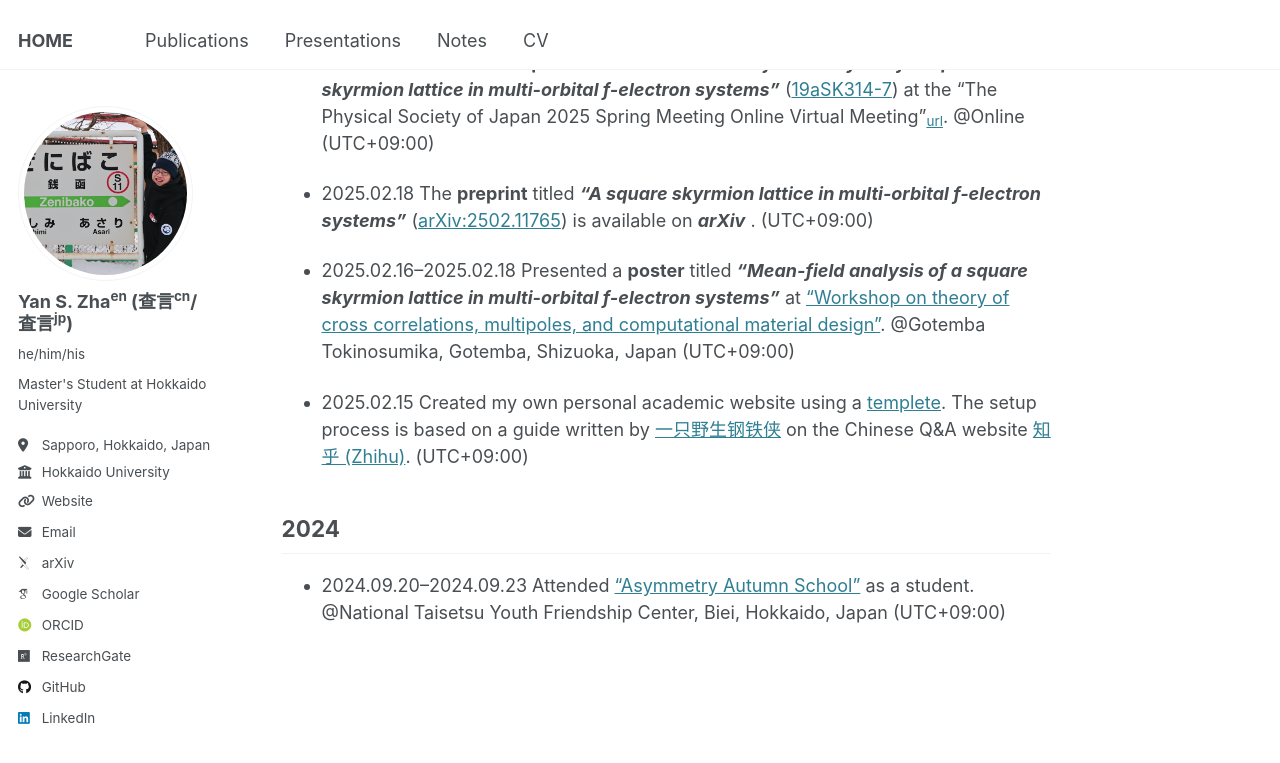
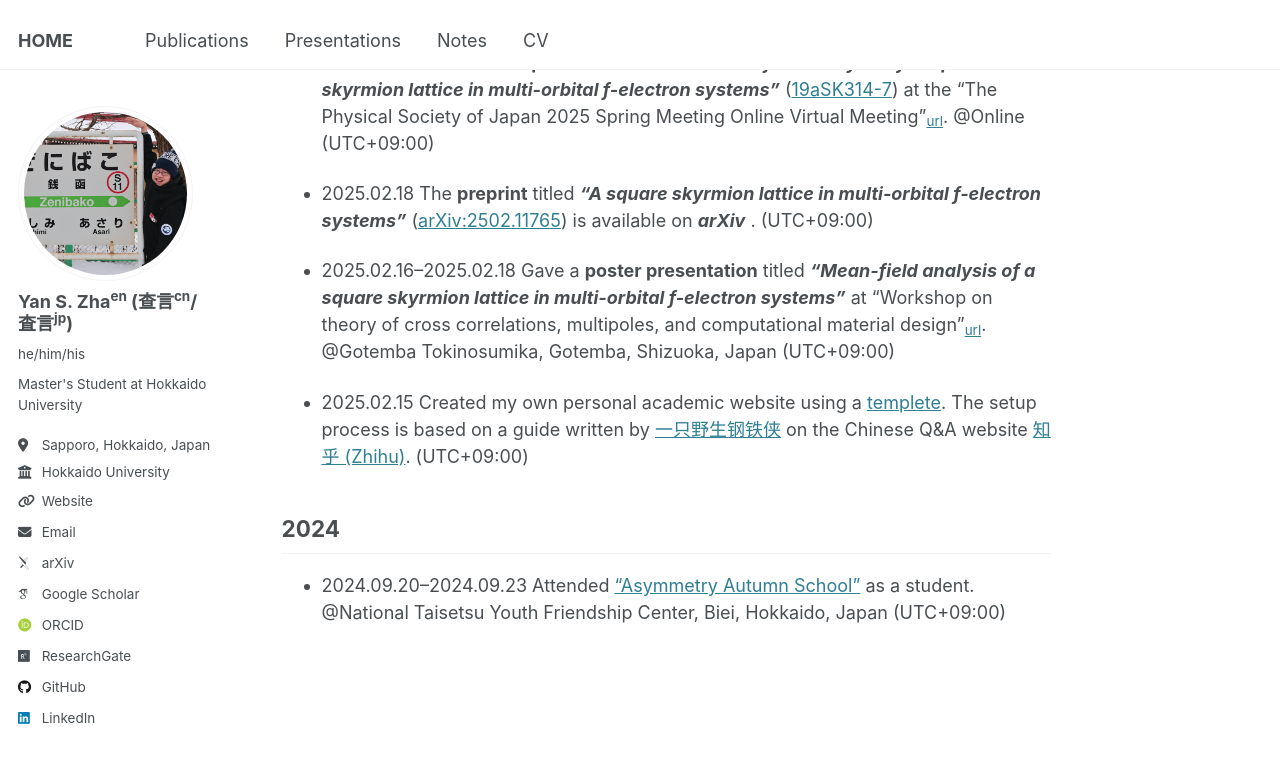
Before and after one commit to yzhacn/yzhacn.github.io, a Jekyll site: the page built from _pages/about.md, in a window 1280 px wide and 900 px high, scrolled down 1078 px. Shown: the top 763 px of the window. Built offline with Jekyll 4.4.1, drawn with Linux system fonts in a browser that asks for light colours; some web fonts are replaced.

Commit message:
Update about.md

```diff
--- a/_pages/about.md
+++ b/_pages/about.md
@@ -32,8 +32,8 @@ NEWS
 
 * 2025.02.18 The **preprint** titled ***"A square skyrmion lattice in multi-orbital f-electron systems"*** ([arXiv:2502.11765](https://arxiv.org/abs/2502.11765)) is available on ***arXiv*** . (UTC+09:00)
 
-* 2025.02.16--2025.02.18 Presented a **poster** titled ***"Mean-field analysis of a square skyrmion lattice in multi-orbital f-electron systems"*** at ["Workshop on theory of cross correlations, multipoles, and
-computational material design"](https://asymmetry.hiroshima-u.ac.jp/event/2532). @Gotemba Tokinosumika, Gotemba, Shizuoka, Japan (UTC+09:00)
+* 2025.02.16--2025.02.18 Gave a **poster presentation** titled ***"Mean-field analysis of a square skyrmion lattice in multi-orbital f-electron systems"*** at "Workshop on theory of cross correlations, multipoles, and
+computational material design"<sub>[url](https://asymmetry.hiroshima-u.ac.jp/event/2532)</sub>. @Gotemba Tokinosumika, Gotemba, Shizuoka, Japan (UTC+09:00)
 
 
 * 2025.02.15 Created my own personal academic website using a [templete](https://github.com/academicpages/academicpages.github.io). The setup process is based on a guide written by [一只野生钢铁侠](https://www.zhihu.com/people/91-53-41-34) on the Chinese Q&A website [知乎 (Zhihu)](https://zhuanlan.zhihu.com/p/711554540). (UTC+09:00)
```
